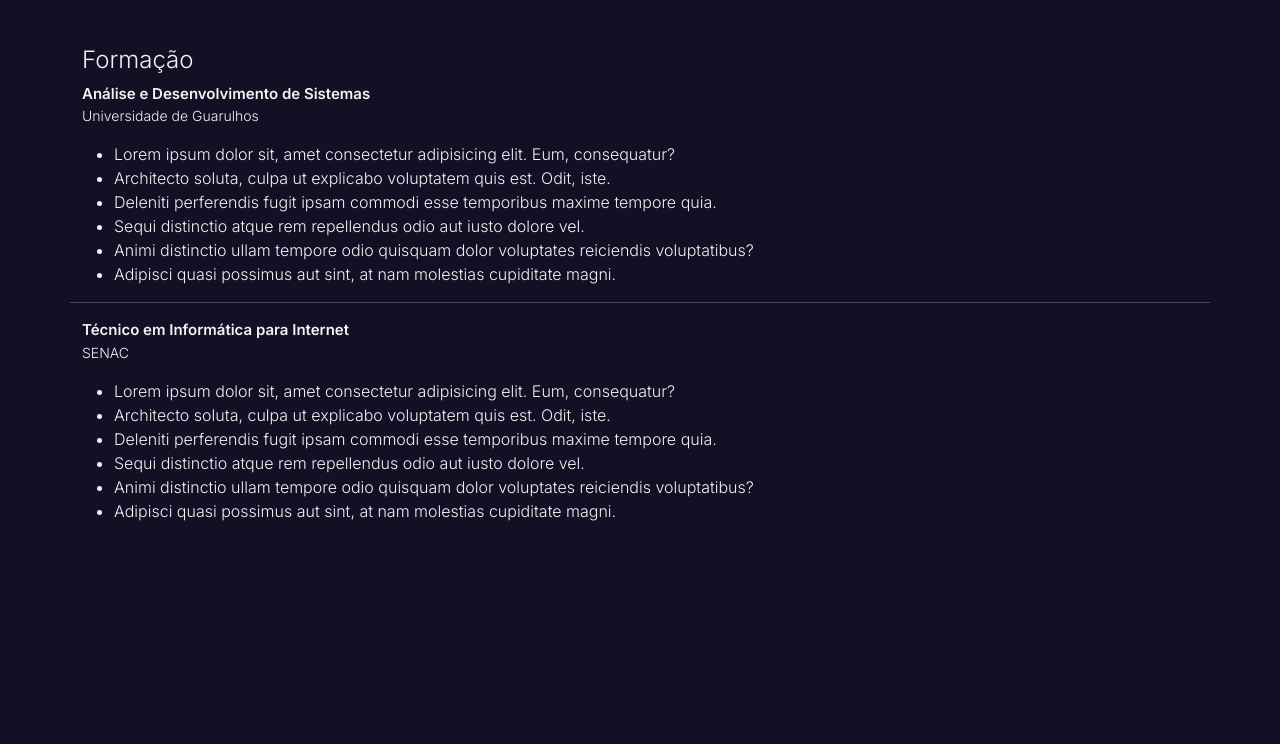
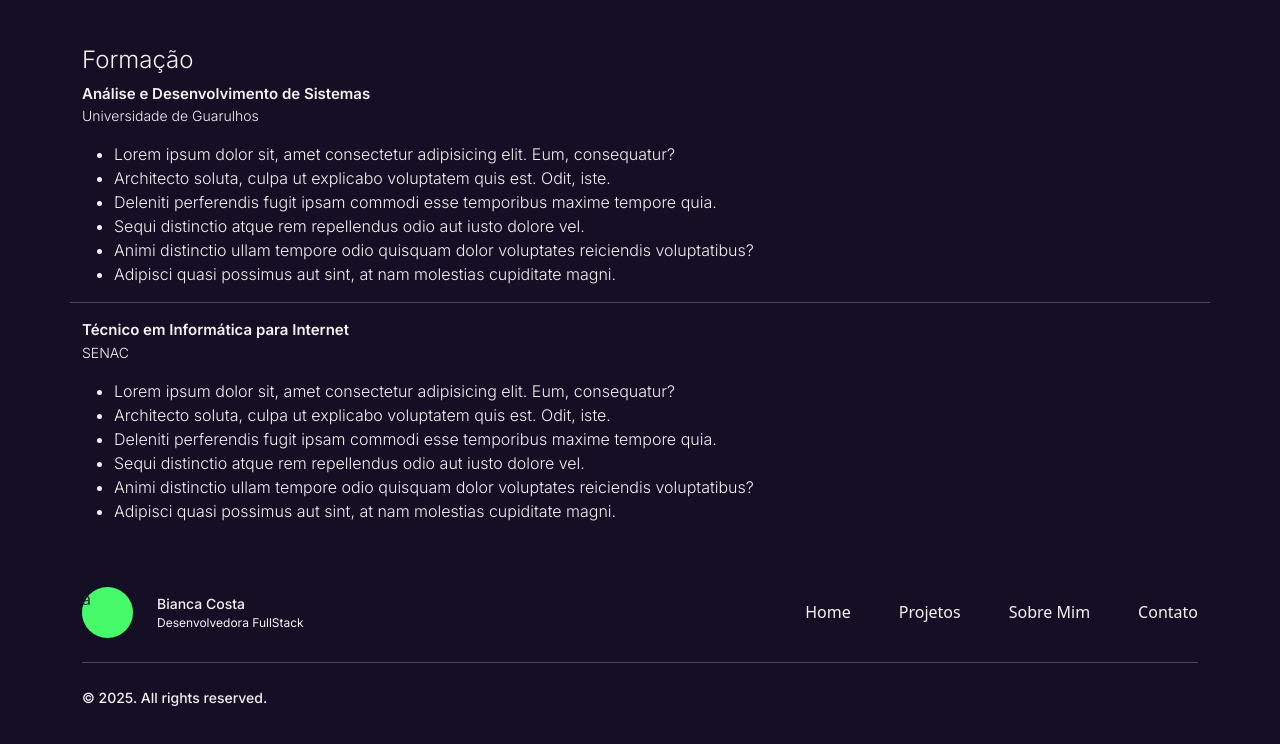
Before and after one commit to biancacostamelo/Portifolio-2, a plain HTML site: page index.html in a window 1280 px wide. Shown: the part 3955-4699 px from the top of the page. Before the commit the page ends 4494 px from the top, so only its background shows below. Drawn offline with nearby package versions, Linux system fonts and the light colour scheme.

Commit message:
criando rodape

```diff
--- a/index.html
+++ b/index.html
@@ -21,6 +21,7 @@
     <link rel="stylesheet" href="./styles/nav/nav.css" />
     <link rel="stylesheet" href="./styles/tech/tech.css">
     <link rel="stylesheet" href="./styles/formacao/formacao.css">
+    <link rel="stylesheet" href="./styles/rodape/rodape.css">
   </head>
 
 <body class="dark-theme">
@@ -530,7 +531,36 @@
     </div>
   </div>
 
+<div id="rodape" class="my-5">
+  <footer class="w-100">
+    <div class="container gap-4 d-flex flex-column">
+      <div class="row">
+        <div class="col-md-4 d-flex align-items-center gap-4">
+          <div style="height: 51px; width: 51px; background-color: #47fa6a; border-radius: 100px;">a</div>
+          <div>
+            <p>Bianca Costa</p>
+            <p>Desenvolvedora FullStack</p>
+          </div>
+        </div>
+        <div class="col-sm-8 linksfooter">
+          <a href="#home">Home</a>
+          <a href="#projetos">Projetos</a>
+          <a href="#tecnologias">Sobre Mim</a>
+          <a href="#contato">Contato</a>
+        </div>
+      </div>
+      <hr>
+      <div class="row">
+        <div class="col-sm-6">
+          <p>© 2025. All rights reserved.</p>
+        </div>
+        <div class="col-sm-6 d-flex justify-content-end align-items-center">
 
+        </div>
+      </div>
+    </div>
+  </footer>
+</div>
 
 
 
--- /dev/null
+++ b/styles/rodape/rodape.css
@@ -0,0 +1,43 @@
+#rodape {
+    display: flex;
+    align-items: center;
+    justify-content: center;
+}
+
+#rodape p{
+    margin: 0px;
+    padding: 0px;
+}
+
+#rodape p, span{
+font-family: 'Inter';
+}
+
+#rodape p:nth-child(2){
+    font-size: 12px;
+}
+
+#rodape p:nth-child(1){
+    font-weight: 500;
+}
+
+#rodape a{
+    color: var(--brancoEsp);
+    text-decoration: none;
+}
+
+.linksfooter{
+    display: flex;
+    justify-content: flex-end;
+    align-items: center;
+    gap: 3em;
+}
+
+@media (max-width: 766px) {
+    .linksfooter{
+        flex-direction: column;
+        align-items: start !important;
+        gap: 1em;
+        margin-top: 20px;
+    }
+}
```
